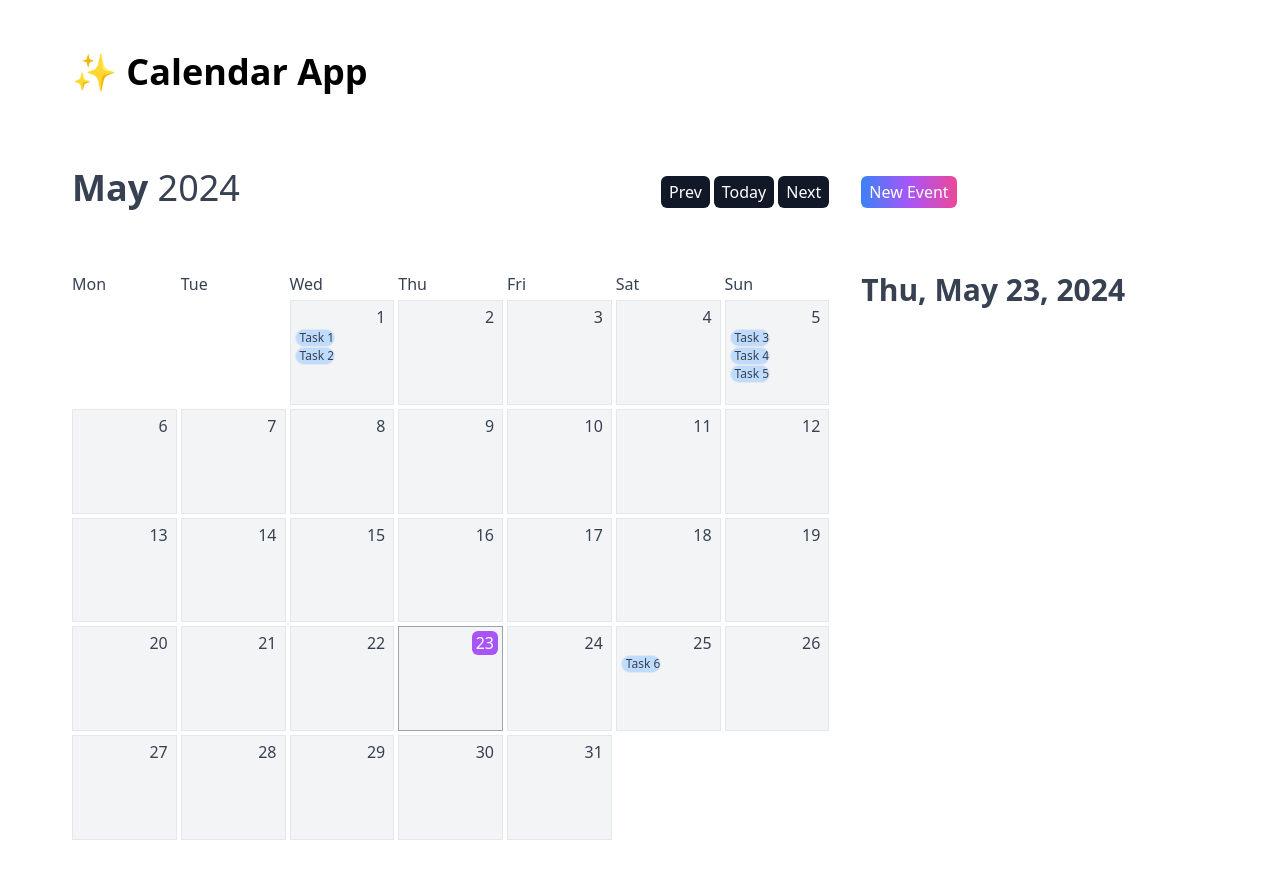
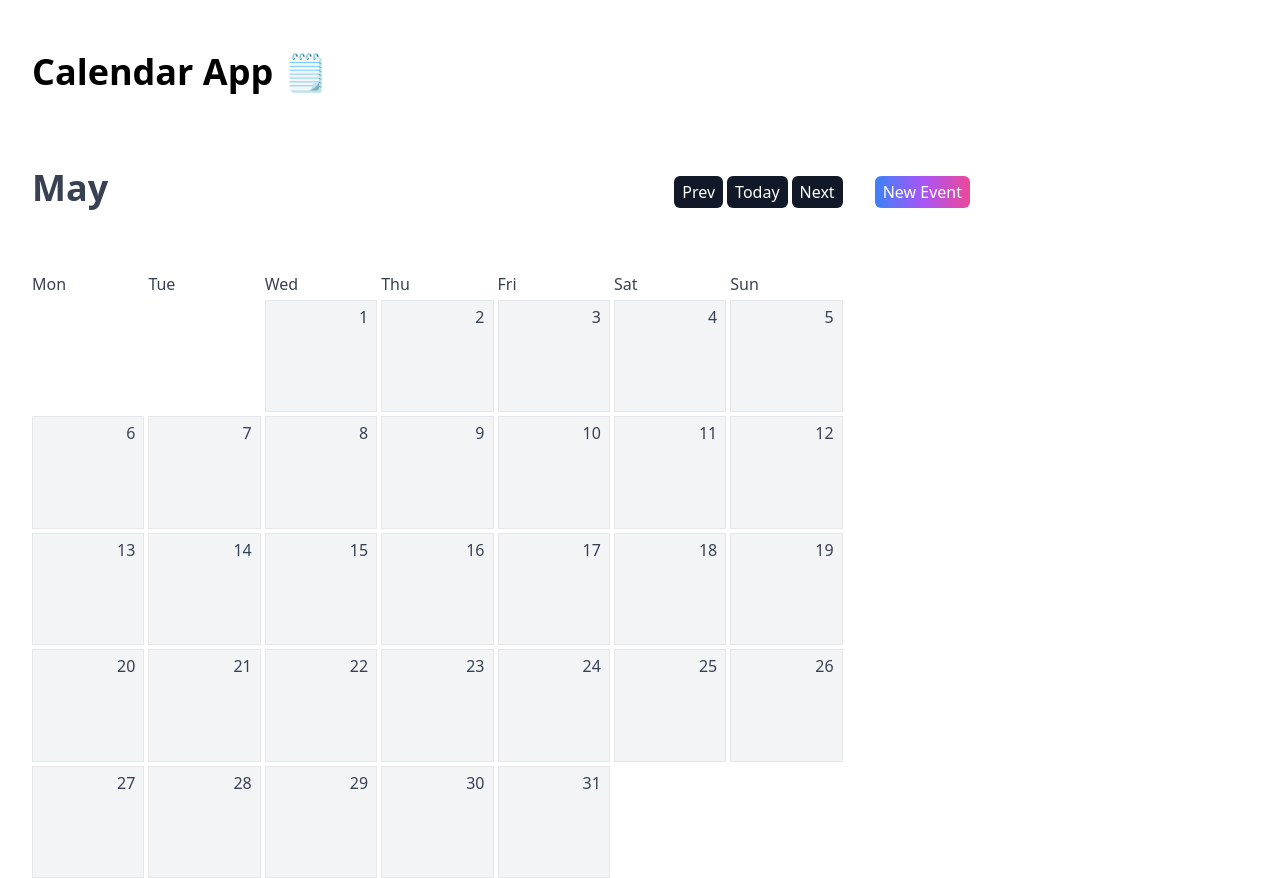
Before and after one commit to kristjanv001/calendar-app, an Angular app: page / in a window 1280 px wide. Before the commit the page ends 840 px from the top, so only its background shows below. Built offline with nearby package versions, Linux system fonts and the light colour scheme.

Commit message:
Switching to rxjs for state - calendar grid with dates and offset rendering works only for time being

```diff
--- a/src/app/components/calendar/calendar.component.html
+++ b/src/app/components/calendar/calendar.component.html
@@ -1,9 +1,10 @@
 <div>
-  <div class="px-4 md:px-8 grid grid-rows-[max-content_1fr] max-w-[1200px] mx-auto grid-cols-1 lg:grid-cols-3">
+  <div class="px-4 md:px-8 grid grid-rows-[max-content_1fr] max-w-[1400px] mx-auto grid-cols-1 lg:grid-cols-3">
     <div class="flex items-center justify-between mb-8 lg:mb-0 lg:place-items-start lg:col-span-2 lg:h-24">
       <p class="font-bold md:text-xl lg:text-4xl md:-mt-2">
-        <span class="font-bold">{{ selectedMonthStr() }}</span>
-        <span class="font-thin"> {{ selectedYear() }}</span>
+        <!-- <span class="font-bold">{{ selectedMonthStr() }}</span> -->
+        <!-- <span class="font-thin"> {{ selectedYear() }}</span> -->
+        {{selectedMonthStr$ | async}}
       </p>
 
       <div class="space-x-1 text-white">
@@ -13,45 +14,43 @@
       </div>
     </div>
 
+
     <!-- grid -->
     <div class="grid grid-cols-7 gap-1 md:row-start-2 md:col-span-2">
       @for (day of weekDays; track $index) {
       <span class="">{{ day }}</span>
-      } @for (_ of [].constructor(getOffset(selectedDate())); track $index) {
-      <div class="square min-h-8 sm:h-auto p-1"></div>
-      } @for (day of selectedMonthDates(); track $index) {
+      }
+
+      @for (_ of [].constructor( selectedMonthOffset$ | async ); track $index) {
+        <div class="square min-h-8 sm:h-auto p-1"></div>
+      }
+
       <button
-        (click)="handleDateClick(day.date)"
-        class="square min-h-8 sm:h-auto bg-gray-100 relative border p-1 flex flex-col"
-        [ngClass]="{'border-gray-400': isSameDate(day.date, pickedDate())}"
-      >
-        <!-- header -->
+        *ngFor="let calDay of (calendarMonth$ | async)?.days"
+        class="square min-h-8 sm:h-auto bg-gray-100 relative border p-1 flex flex-col">
+        <!-- date's header -->
         <div class="w-full flex justify-end">
-          <div
-            class="bg-gray-100 rounded-md md:px-1"
-            [ngClass]="{'bg-purple-500 text-white': isSameDate(day.date, currentDate())}"
-          >
-            {{ $index + 1 }}
-          </div>
+          <div class="bg-gray-100 rounded-md md:px-1">{{calDay.day}}</div>
         </div>
 
+
         <div class="h-full flex-col">
-          @if (getTasksForDay(day.date).length > 0) { @for (task of getTasksForDay(day.date); track $index) {
-          <div class="hidden sm:flex overflow-hidden bg-blue-200 border rounded-xl text-start text-xs pl-1" cdkDrag>
-            {{task.title}}
-          </div>
-          }
+          <!-- <div
+            *ngFor="let task of getTasksForDay(day.date); trackBy: weekDayDataTrackBy"
+            cdkDrag
+            class="hidden sm:flex overflow-hidden bg-blue-200 border rounded-xl text-start text-xs pl-1"
+          >
+            <span> {{task.title}} </span>
+          </div> -->
 
-          <div
+          <!-- <div
+            *ngIf="getTasksForDay(day.date).length > 0"
             class="h-4 w-4 md:h-5 md:w-5 bg-blue-700 absolute -top-1 -left-1 md:-top-2 md:-left-2 rounded-full flex justify-center place-items-center text-white sm:hidden"
           >
             <span> {{ getTasksForDay(day.date)?.length }} </span>
-          </div>
-
-          }
+          </div> -->
         </div>
       </button>
-      }
     </div>
 
     <!-- details -->
@@ -66,13 +65,17 @@
 
     <div class="mt-4 rounded-md lg:mt-0 lg:mx-8 md:pt-0 lg:col-start-3 lg:row-start-2">
       <div class="flex justify-between items-center md:flex-col-reverse md:items-start md:justify-start md:mb-8">
-        <h2 class="font-bold md:text-xl lg:text-3xl">{{pickedDateStr()}}</h2>
+        <!-- <h2 class="font-bold md:text-xl lg:text-3xl">{{pickedDateStr()}}</h2> -->
       </div>
-      <div class="">
+      <!-- <div class="">
         @for (task of getTasksForDay(pickedDate()); track $index) {
         <div class="font-thin">{{task.title}}</div>
         }
-      </div>
+      </div> -->
     </div>
   </div>
 </div>
+
+<!-- <pre class="text-xs">
+  {{calendarMonth$ | async | json}}
+</pre> -->
--- a/src/app/components/calendar/calendar.component.ts
+++ b/src/app/components/calendar/calendar.component.ts
@@ -1,10 +1,12 @@
-import { Component, WritableSignal, Signal, signal, computed } from "@angular/core";
+import { Component, inject } from "@angular/core";
 import { CommonModule } from "@angular/common";
+import { map } from "rxjs";
 import { MatDialog } from "@angular/material/dialog";
-import { Task, WeekDayData, WeekDay } from "../../interfaces/calendar.interface";
+import { CdkDragDrop, moveItemInArray, transferArrayItem, CdkDrag, CdkDropList } from "@angular/cdk/drag-drop";
+import { CalendarDay, CalendarMonth } from "../../interfaces/calendar.interface";
 import { DialogComponent } from "../dialog/dialog.component";
 import { EventComposerComponent } from "../event-composer/event-composer.component";
-import { CdkDragDrop, moveItemInArray, transferArrayItem, CdkDrag, CdkDropList } from "@angular/cdk/drag-drop";
+import { CalendarService } from "../../services/calendar.service";
 
 @Component({
   selector: "app-calendar",
@@ -13,71 +15,66 @@ import { CdkDragDrop, moveItemInArray, transferArrayItem, CdkDrag, CdkDropList }
   templateUrl: "./calendar.component.html",
 })
 export class CalendarComponent {
+  calendarService = inject(CalendarService);
+  selectedMonth$ = this.calendarService.selectedMonth$;
+  selectedMonthStr$ = this.selectedMonth$.pipe(map((date) => this.getMonthStr(date)));
+  selectedMonthOffset$ = this.selectedMonth$.pipe(map((date) => this.getOffset(date)));
+  calendarMonth$ = this.selectedMonth$.pipe(map((date) => this.createCalendarMonth(date)));
+
   weekDays = ["Mon", "Tue", "Wed", "Thu", "Fri", "Sat", "Sun"];
-
-  weekDayData: WeekDayData[] = [
-    { day: "2024-05-01", title: "Task 1" },
-    { day: "2024-05-01", title: "Task 2" },
-    { day: "2024-05-05", title: "Task 3" },
-    { day: "2024-05-05", title: "Task 4" },
-    { day: "2024-05-05", title: "Task 5" },
-    { day: "2024-05-25", title: "Task 6" },
-  ];
-
-  selectedDate: WritableSignal<Date> = signal(new Date());
-  selectedYear: Signal<number> = computed(() => this.getYear(this.selectedDate()));
-  selectedMonth: Signal<number> = computed(() => this.getMonth(this.selectedDate()));
-  selectedMonthStr: Signal<string> = computed(() => this.getMonthStr(this.selectedDate()));
-  selectedMonthDates: Signal<WeekDay[]> = computed(() => this.getMonthDays(this.selectedDate()));
-
-  currentDate = signal(new Date());
-  currentDay: Signal<number> = computed(() => this.getDay(this.currentDate()));
-
-  pickedDate: WritableSignal<Date> = signal(this.currentDate());
-  pickedDateTasks: Signal<Task[]> = computed(() => this.getTasksForDay(this.pickedDate()));
-  pickedDateStr: Signal<string> = computed(() => this.getDateStr(this.pickedDate()));
 
   constructor(public dialog: MatDialog) {}
 
+  ngOnInit() {
+    // this.createCalendarMonth(this.selectedMonth$.getValue());
+  }
+
+  setSelectedMonth(date: Date) {
+    this.calendarService.setSelectedMonth(date);
+  }
+
+  createCalendarMonth(date: Date) {
+    const daysInSelectedMonth = this.getDaysInMonth(date);
+
+    const calendarMonth: CalendarMonth = {
+      date: date,
+      days: [],
+    };
+
+    for (let i = 1; i <= daysInSelectedMonth; i++) {
+      const calendarDay: CalendarDay = {
+        date: new Date(date.getFullYear(), date.getMonth(), i),
+        day: i,
+        events: [], //call service
+      };
+
+      calendarMonth.days.push(calendarDay);
+    }
+
+    return calendarMonth;
+  }
+
   drop(event: CdkDragDrop<any>) {
-    console.log("event: ", event);
+    console.log(
+      "container data: ",
+      event.container.data,
+      "prevIndex: ",
+      event.previousIndex,
+      "currIndex: ",
+      event.currentIndex,
+    );
 
-    if (event.previousContainer.id === event.container.id) {
+    if (event.previousContainer === event.container) {
       console.log("❌ SAME CONTAINER");
     } else {
       console.log("✅ DIFFERENT CONTAINER");
     }
 
     if (event.previousContainer === event.container) {
-      console.log(event.container.data);
       moveItemInArray(event.container.data, event.previousIndex, event.currentIndex);
     } else {
       transferArrayItem(event.previousContainer.data, event.container.data, event.previousIndex, event.currentIndex);
     }
-  }
-
-  getTasksForDay(date: Date): Task[] {
-    return this.weekDayData.filter((task) => task.day === this.formatDateAsIso(date));
-  }
-
-  isSameDate(dateA: Date, dateB: Date) {
-    return (
-      dateA.getFullYear() === dateB.getFullYear() &&
-      dateA.getMonth() === dateB.getMonth() &&
-      dateA.getDate() === dateB.getDate()
-    );
-  }
-
-  getDay(date: Date) {
-    return date.getDate();
-  }
-
-  getMonth(date: Date): number {
-    return date.getMonth();
-  }
-
-  getYear(date: Date): number {
-    return date.getFullYear();
   }
 
   openDialog() {
@@ -85,36 +82,18 @@ export class CalendarComponent {
       data: {
         title: "Create a New Event",
         component: EventComposerComponent,
-        payload: {
-          date: this.formatDateAsIso(this.pickedDate()),
-        },
+        payload: {},
       },
     });
 
     dialogRef.afterClosed().subscribe((result) => {
       if (result) {
-        this.weekDayData.push({ day: result.date, title: result.title });
       }
     });
   }
 
   getMonthStr(date: Date) {
     return date.toLocaleString("default", { month: "long" });
-  }
-
-  getMonthDays(date: Date): WeekDay[] {
-    const year = date.getFullYear();
-    const month = date.getMonth();
-    const daysInMonth = new Date(year, month + 1, 0).getDate();
-
-    const days: WeekDay[] = new Array(daysInMonth).fill(null).map((_, index) => {
-      const dayDate = new Date(year, month, index + 1);
-      // const day = index + 1;
-
-      return { date: dayDate };
-    });
-
-    return days;
   }
 
   getOffset(date: Date) {
@@ -124,24 +103,24 @@ export class CalendarComponent {
   }
 
   setPrevMonth() {
-    const prevDate = new Date(this.selectedDate());
-    prevDate.setMonth(prevDate.getMonth() - 1);
-    this.selectedDate.set(prevDate);
+    const nextDate = new Date(this.selectedMonth$.getValue());
+    nextDate.setMonth(nextDate.getMonth() - 1);
+
+    this.calendarService.setSelectedMonth(nextDate);
+  }
+
+  setCurrMonth() {
+    this.calendarService.setSelectedMonth(new Date());
   }
 
   setNextMonth() {
-    const nextDate = new Date(this.selectedDate());
+    const nextDate = new Date(this.selectedMonth$.getValue());
     nextDate.setMonth(nextDate.getMonth() + 1);
-    this.selectedDate.set(nextDate);
+
+    this.calendarService.setSelectedMonth(nextDate);
   }
 
-  setCurrMonth() {
-    this.selectedDate.set(new Date());
-  }
-
-  handleDateClick(date: Date) {
-    this.pickedDate.set(date);
-  }
+  handleDateClick(date: Date) {}
 
   getDateStr(date: Date): string {
     const options: Intl.DateTimeFormatOptions = {
@@ -153,6 +132,16 @@ export class CalendarComponent {
     return date.toLocaleDateString("en-US", options);
   }
 
+  // utils
+  getDaysInMonth(date: Date): number {
+    const year = date.getFullYear();
+    const month = date.getMonth();
+    const nextMonth = new Date(year, month + 1, 1);
+    nextMonth.setDate(nextMonth.getDate() - 1);
+
+    return nextMonth.getDate();
+  }
+
   formatDateAsIso(date: Date): string {
     const year = date.getFullYear();
     const month = (date.getMonth() + 1).toString().padStart(2, "0");
@@ -160,4 +149,12 @@ export class CalendarComponent {
 
     return `${year}-${month}-${day}`;
   }
+
+  isSameDate(dateA: Date, dateB: Date) {
+    return (
+      dateA.getFullYear() === dateB.getFullYear() &&
+      dateA.getMonth() === dateB.getMonth() &&
+      dateA.getDate() === dateB.getDate()
+    );
+  }
 }
--- a/src/app/components/header/header.component.html
+++ b/src/app/components/header/header.component.html
@@ -1,3 +1,3 @@
-<div class="h-20 md:h-28 lg:h-36 bg-white text-black flex justify-start items-center px-4 md:px-8 max-w-[1200px] mx-auto lg:mb-8">
-    <h1 class="font-bold md:text-xl lg:text-3xl xl:text-4xl">✨ Calendar App</h1>
+<div class="h-20 md:h-28 lg:h-36 bg-white text-black flex justify-start items-center px-4 md:px-8 max-w-[1400px] mx-auto lg:mb-8">
+    <h1 class="font-bold md:text-xl lg:text-3xl xl:text-4xl">Calendar App 🗒️</h1>
 </div>
--- /dev/null
+++ b/src/app/services/calendar.service.ts
@@ -0,0 +1,50 @@
+import { Injectable } from "@angular/core";
+import { BehaviorSubject, Observable, filter, map, of } from "rxjs";
+import { Event } from "../interfaces/calendar.interface";
+
+@Injectable({
+  providedIn: "root",
+})
+export class CalendarService {
+  events: Event[] = [];
+  selectedMonth$ = new BehaviorSubject(new Date());
+
+  constructor() {
+    this.events = [
+      {
+        title: "fff",
+        date: new Date(2024, 4, 16),
+      },
+      {
+        title: "sleep",
+        date: new Date(2024, 4, 10),
+      },
+      {
+        title: "run",
+        date: new Date(2024, 4, 15),
+      },
+      {
+        title: "play",
+        date: new Date(2024, 5, 15),
+      },
+      {
+        title: "cook",
+        date: new Date(2024, 5, 12),
+      },
+    ];
+  }
+
+  setSelectedMonth(date: Date) {
+    this.selectedMonth$.next(date);
+  }
+
+  getEventsForMonth(year: number, month: number): Observable<Event[]> {
+    return of(this.events).pipe(
+      map((events) =>
+        events.filter((event) => {
+          return event.date.getFullYear() === year && event.date.getMonth() === month;
+        }),
+      ),
+    );
+  }
+}
```
Also changed, not shown: src/app/interfaces/calendar.interface.ts (+11 -7 lines).
